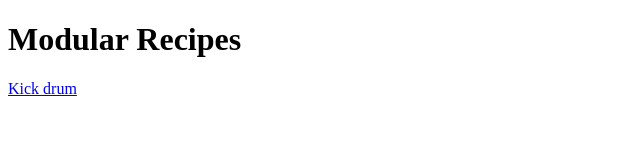
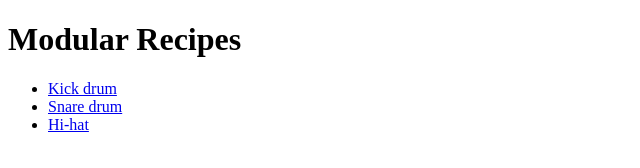
Before and after one commit to 0773v0rc/modular-recipes, a plain HTML site: page index.html in a window 1280 px wide. Shown: the whole page, without its empty margins (0-640 px from the left). Drawn offline with Linux system fonts and the light colour scheme.

Commit message:
Added snare and hi-hat pages to index.html

```diff
--- a/index.html
+++ b/index.html
@@ -8,6 +8,10 @@
   <body>
     <h1>Modular Recipes</h1>
     <!-- Links to different synthesis recipes -->
-    <a href="recipes/kick.html">Kick drum</a>
+    <ul>
+      <li><a href="recipes/kick.html">Kick drum</a></li>
+      <li><a href="recipes/snare.html">Snare drum</a></li>
+      <li><a href="recipes/hi-hat.html">Hi-hat</a></li>
+    </ul>
   </body>
 </html>
```
